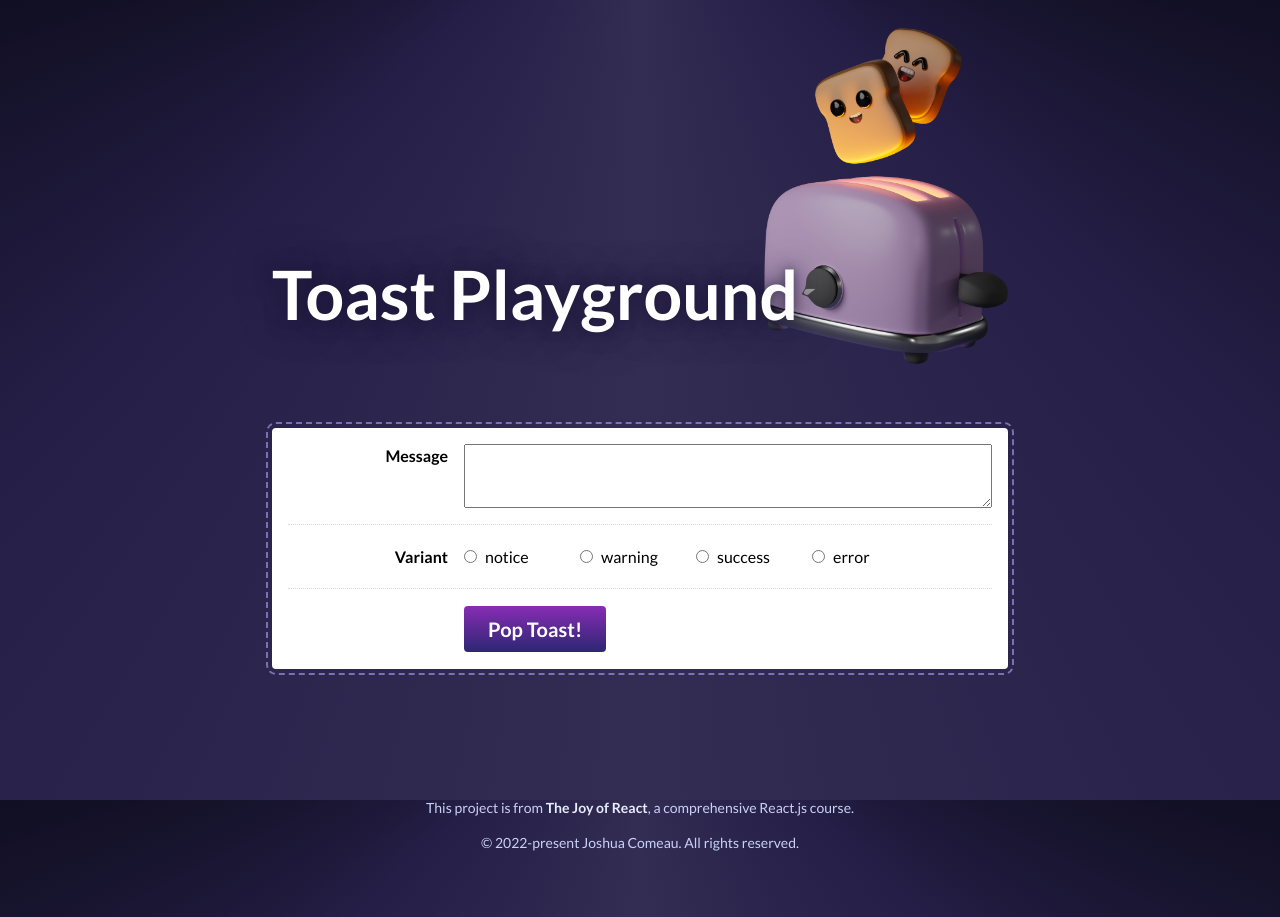
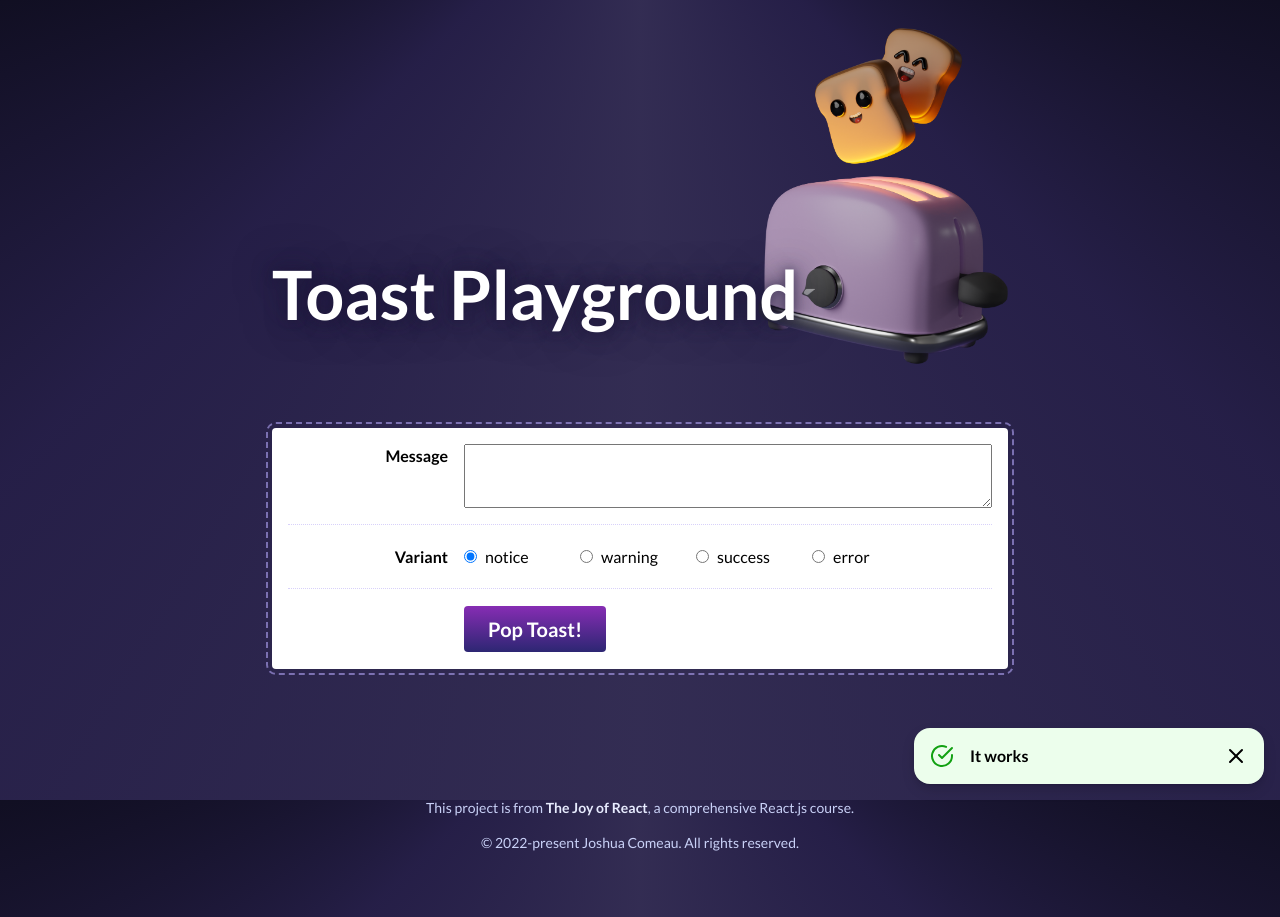
Before and after one commit to pcrescini/toast-component, a React (Create React App) app: page / in a window 1280 px wide. Built offline with nearby package versions, Linux system fonts and the light colour scheme.

Commit message:
Refactored to use provider component pattern

```diff
--- a/src/components/App/App.js
+++ b/src/components/App/App.js
@@ -1,14 +1,15 @@
 import React from 'react';
 
+import ToastProvider from '../ToastProvider';
 import ToastPlayground from '../ToastPlayground';
 import Footer from '../Footer';
 
 function App() {
   return (
-    <>
+    <ToastProvider>
       <ToastPlayground />
       <Footer />
-    </>
+    </ToastProvider>
   );
 }
 
--- a/src/components/Toast/Toast.js
+++ b/src/components/Toast/Toast.js
@@ -7,6 +7,7 @@ import {
   X,
 } from 'react-feather';
 
+import { ToastContext } from '../ToastProvider';
 import VisuallyHidden from '../VisuallyHidden';
 
 import styles from './Toast.module.css';
@@ -18,9 +19,9 @@ const ICONS_BY_VARIANT = {
   error: AlertOctagon,
 };
 
-function Toast({ id, variant, children, handleDismiss }) {
+function Toast({ id, variant, children }) {
   const IconComponent = ICONS_BY_VARIANT[variant];
-
+  const { dismissToast } = React.useContext(ToastContext);
   return (
     <div className={`${styles.toast} ${styles[variant]}`}>
       <div className={styles.iconContainer}>
@@ -28,7 +29,7 @@ function Toast({ id, variant, children, handleDismiss }) {
       </div>
       <p className={styles.content}>{children}</p>
       <button className={styles.closeButton}>
-        <X size={24} onClick={() => handleDismiss(id)} />
+        <X size={24} onClick={() => dismissToast(id)} />
         <VisuallyHidden>Dismiss message</VisuallyHidden>
       </button>
     </div>
--- a/src/components/ToastPlayground/ToastPlayground.js
+++ b/src/components/ToastPlayground/ToastPlayground.js
@@ -1,5 +1,6 @@
 import React from 'react';
 
+import { ToastContext } from '../ToastProvider';
 import Button from '../Button';
 import ToastShelf from '../ToastShelf';
 
@@ -8,33 +9,15 @@ import styles from './ToastPlayground.module.css';
 const VARIANT_OPTIONS = ['notice', 'warning', 'success', 'error'];
 
 function ToastPlayground() {
+  const { createToast } = React.useContext(ToastContext);
   const [message, setMessage] = React.useState('');
-  const [variant, setVariant] = React.useState();
-  const [toasts, setToasts] = React.useState([]);
+  const [variant, setVariant] = React.useState(VARIANT_OPTIONS[0]);
 
   function handleCreateToast(event) {
     event.preventDefault();
-
-    const nextToasts = [
-      ...toasts,
-      {
-        id: crypto.randomUUID(),
-        message,
-        variant,
-      },
-    ];
-
-    setToasts(nextToasts);
+    createToast(message, variant);
     setMessage('');
-    setVariant();
-  }
-
-  function handleDismiss(id) {
-    const nextToasts = toasts.filter((toast) => {
-      return toast.id !== id;
-    });
-
-    setToasts(nextToasts);
+    setVariant(VARIANT_OPTIONS[0]);
   }
 
   return (
@@ -44,7 +27,7 @@ function ToastPlayground() {
         <h1>Toast Playground</h1>
       </header>
 
-      <ToastShelf toasts={toasts} handleDismiss={handleDismiss} />
+      <ToastShelf />
 
       <div className={styles.controlsWrapper}>
         <form onSubmit={handleCreateToast}>
--- /dev/null
+++ b/src/components/ToastProvider/ToastProvider.js
@@ -0,0 +1,42 @@
+import React from 'react';
+
+export const ToastContext = React.createContext();
+
+function ToastProvider({ children }) {
+  const [toasts, setToasts] = React.useState([
+    {
+      id: crypto.randomUUID(),
+      message: 'It works',
+      variant: 'success',
+    },
+  ]);
+
+  function createToast(message, variant) {
+    const nextToasts = [
+      ...toasts,
+      {
+        id: crypto.randomUUID(),
+        message,
+        variant,
+      },
+    ];
+
+    setToasts(nextToasts);
+  }
+
+  function dismissToast(id) {
+    const nextToasts = toasts.filter((toast) => {
+      return toast.id !== id;
+    });
+
+    setToasts(nextToasts);
+  }
+
+  return (
+    <ToastContext.Provider value={{ toasts, createToast, dismissToast }}>
+      {children}
+    </ToastContext.Provider>
+  );
+}
+
+export default ToastProvider;
--- /dev/null
+++ b/src/components/ToastProvider/index.js
@@ -0,0 +1,2 @@
+export * from './ToastProvider';
+export { default } from './ToastProvider';
--- a/src/components/ToastShelf/ToastShelf.js
+++ b/src/components/ToastShelf/ToastShelf.js
@@ -1,9 +1,12 @@
 import React from 'react';
 
+import { ToastContext } from '../ToastProvider';
 import Toast from '../Toast';
 import styles from './ToastShelf.module.css';
 
-function ToastShelf({ toasts, handleDismiss }) {
+function ToastShelf() {
+  const { toasts } = React.useContext(ToastContext);
+
   return (
     <ol className={styles.wrapper}>
       {toasts.map((toast) => {
@@ -12,7 +15,6 @@ function ToastShelf({ toasts, handleDismiss }) {
             <Toast
               id={toast.id}
               variant={toast.variant}
-              handleDismiss={handleDismiss}
             >
               {toast.message}
             </Toast>
```
